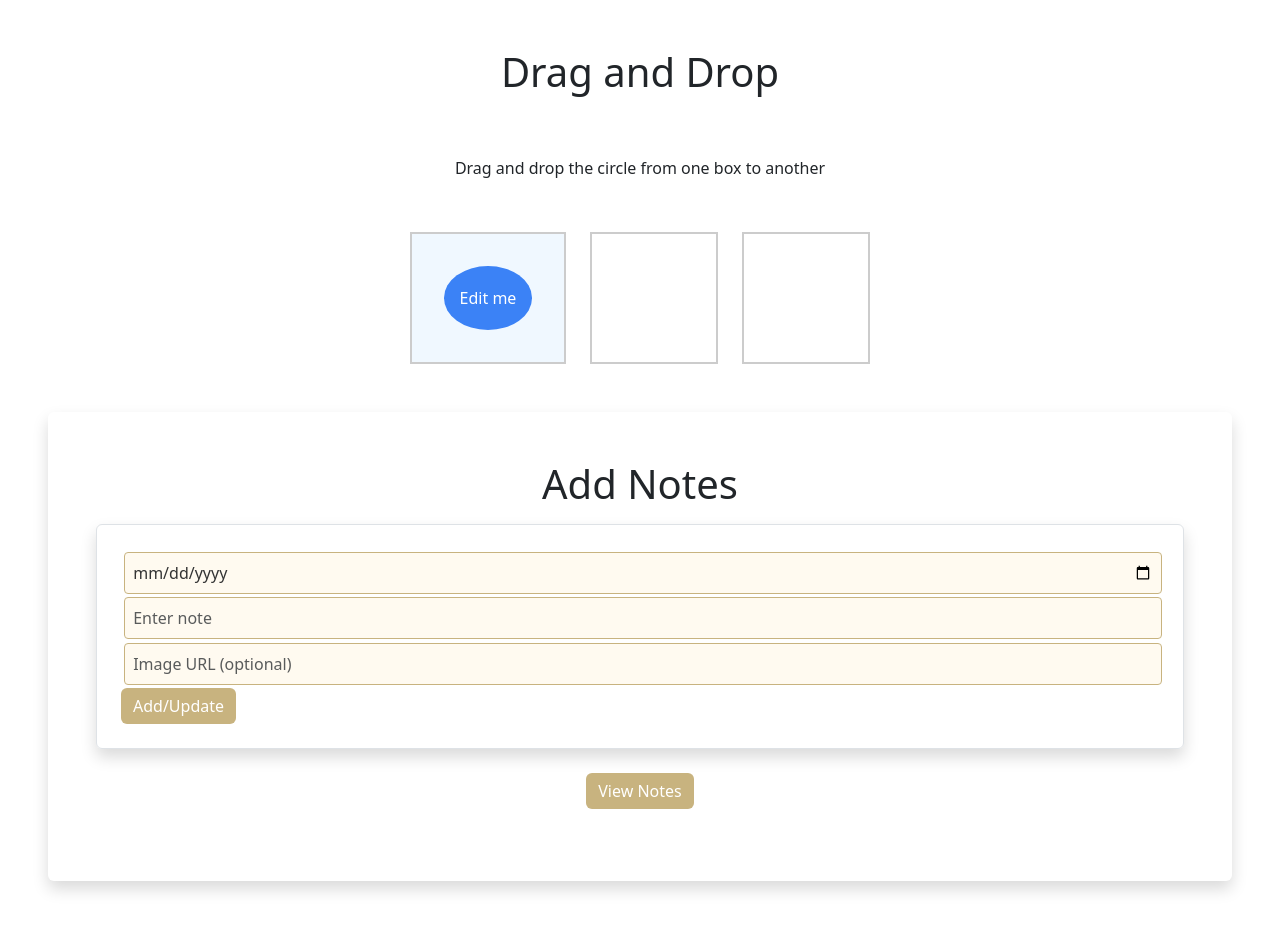
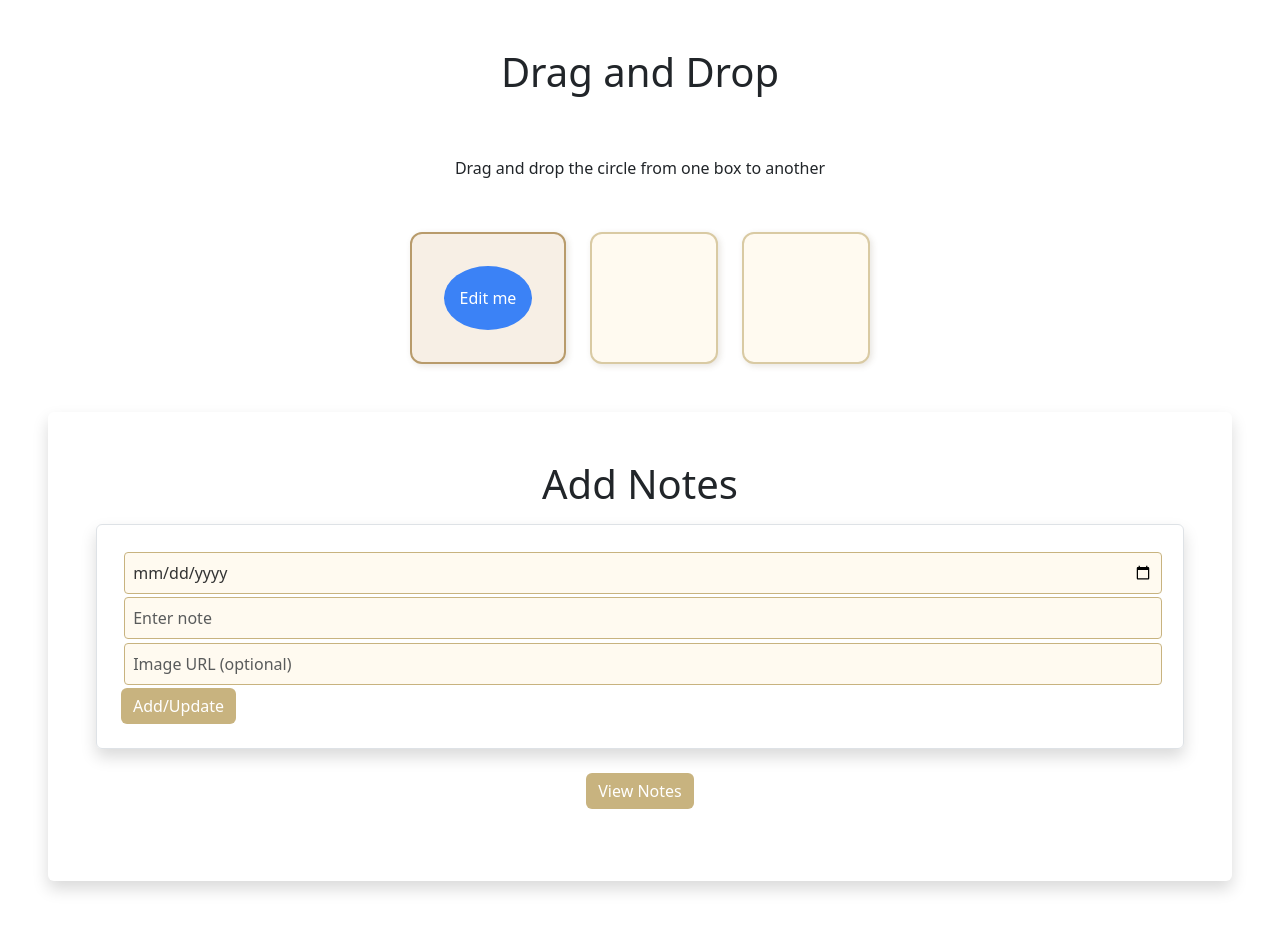
Before and after one commit to rohinishambharkar/Interactive_One_Pager, an Angular app: page / in a window 1280 px wide. Built offline with nearby package versions, Linux system fonts and the light colour scheme.

Commit message:
added beige themet to boxes

```diff
--- a/src/app/box-area/box-area.component.css
+++ b/src/app/box-area/box-area.component.css
@@ -1,3 +1,8 @@
+body {
+  background-color: #f5f5dc; /* beige base */
+  font-family: 'Segoe UI', sans-serif;
+}
+
 .boxes {
   display: flex;
   gap: 1.5rem;
@@ -7,18 +12,46 @@
 
 .box {
   padding: 2rem;
-  border: 2px solid #ccc;
+  border: 2px solid #d9caa3;           /* tan border */
+  background-color: #fffaf0;           /* light beige */
   display: flex;
   align-items: center;
   justify-content: center;
-  transition: background-color 0.3s ease;
+  transition: background-color 0.3s ease, transform 0.2s ease;
   min-width: 8rem;
   min-height: 8rem;
   max-width: 22rem;
   max-height: 22rem;
-  flex-wrap: wrap;
+  border-radius: 12px;
+  box-shadow: 2px 2px 6px rgba(96, 75, 37, 0.15); /* soft brown shadow */
 }
 
 .box.active {
-  background-color: #f0f8ff;
+  background-color: #f7efe5; /* light brown highlight */
+  border-color: #b89b6b;
 }
+
+/* Optional: circle styling if you want it in theme too */
+.circle {
+  width: 4rem;
+  height: 4rem;
+  border-radius: 50%;
+  background-color: #a1866f;  /* muted brown */
+  color: white;
+  display: flex;
+  align-items: center;
+  justify-content: center;
+  cursor: grab;
+  user-select: none;
+  transition: all 0.3s ease-in-out;
+}
+
+.circle:focus {
+  outline: none;
+}
+
+.circle.dragging {
+  opacity: 0.7;
+  transform: scale(1.1);
+  cursor: grabbing;
+}
--- a/src/app/box-area/box-area.component.html
+++ b/src/app/box-area/box-area.component.html
@@ -1,5 +1,5 @@
-<h1 class="d-flex justify-content-center p-5">Drag and Drop</h1>
-<div class="d-flex justify-content-center  p-1">
+<h1 class="d-flex justify-content-center p-5 text-[#5e503f] text-3xl font-bold">Drag and Drop</h1>
+<div class="d-flex justify-content-center p-1 text-[#7c6f57]">
   <p>Drag and drop the circle from one box to another</p>
 </div>
 <div class="boxes">
```
